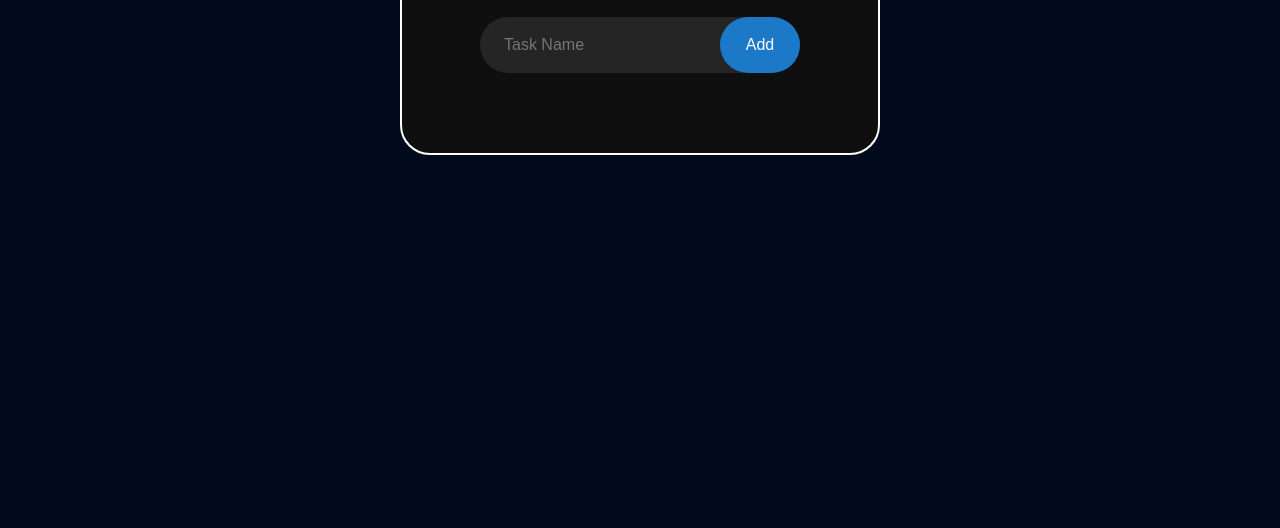
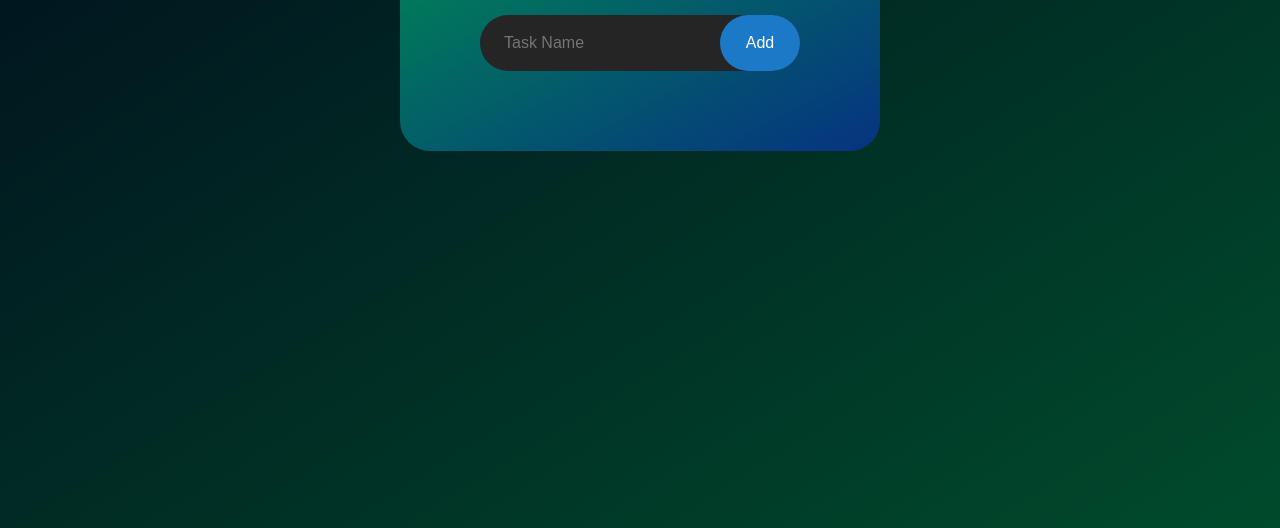
Before and after one commit to JasonT6/Simple-Todo-List, a plain HTML site: page index.html in a window 1280 px wide. Shown: the part 272-800 px from the top of the page. Drawn offline with Linux system fonts and the light colour scheme.

Commit message:
changed colors

```diff
--- a/style.css
+++ b/style.css
@@ -13,6 +13,7 @@ body{
     min-height: 100vh;
     min-width: 100vw;
     padding: 10px;
+    background-image: linear-gradient(to bottom right,#010b1c, #004b2c);
 }
 
 .container{
@@ -21,10 +22,11 @@ body{
     max-width: 30em;
     margin: 10em auto 1em;
     border-radius: 30px;
-    border: 2px solid #fff;
+    /* border: 2px solid #fff; */
     flex-direction: column;
     background-color: #0f0f0f;
     padding: 3em 2em;
+    background-image: linear-gradient(to bottom right, #008a50, #063381);
 }
 
 .title{
```
